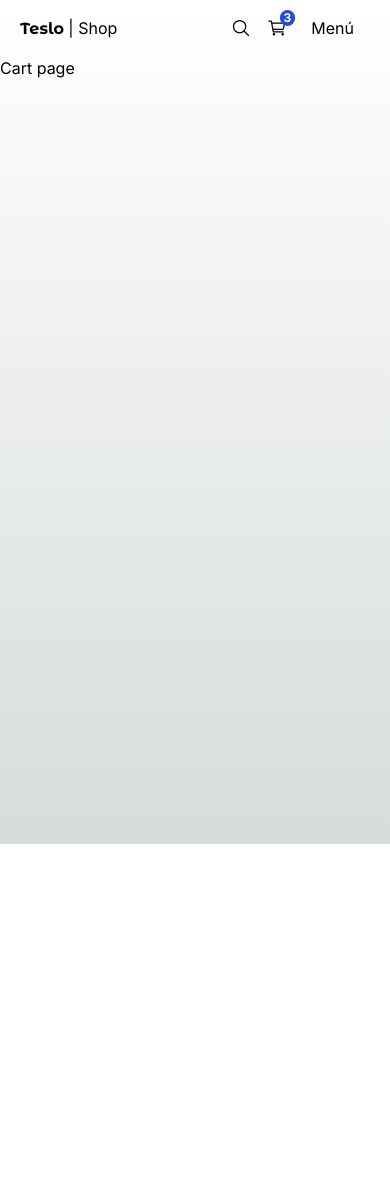
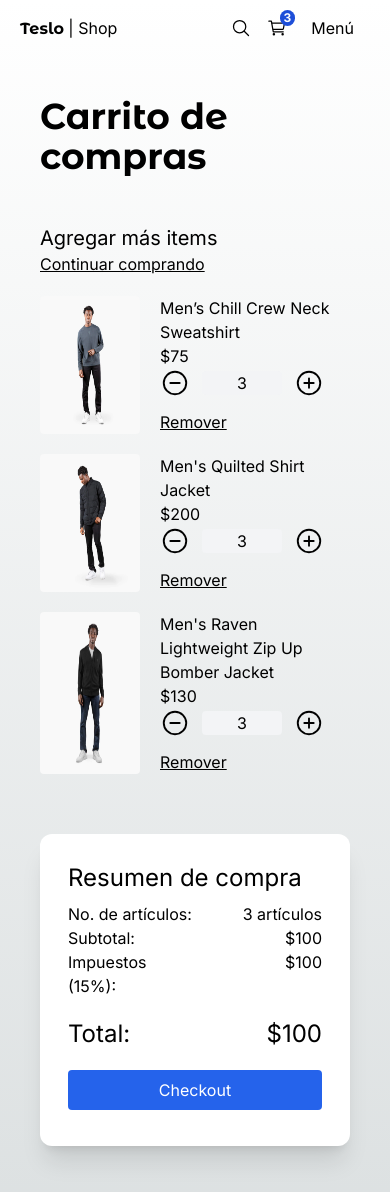
Before and after one commit to Gustavoand39/teslo-shop, a Next.js app: page /cart in a window 390 px wide. Shown: the top 1192 px of the page. Before the commit the page ends 844 px from the top, so only its background shows below. Built offline with nearby package versions, Linux system fonts and the light colour scheme.

Commit message:
chore: Update CartPage component with responsive layout and product details

```diff
--- a/src/app/(shop)/cart/page.tsx
+++ b/src/app/(shop)/cart/page.tsx
@@ -1,7 +1,76 @@
-export default function CartPage () {
+import { QuantitySelector, Title } from "@/components";
+import { initialData } from "@/seed/seed";
+import Image from "next/image";
+import Link from "next/link";
+
+const productsInCart = [
+  initialData.products[0],
+  initialData.products[1],
+  initialData.products[2],
+];
+
+export default function CartPage() {
   return (
-    <div>
-      <h1>Cart page</h1>
+    <div className="flex justify-center items-center mb-72 px-10 sm:px-0">
+      <div className="flex flex-col w-[1000px]">
+        <Title title="Carrito de compras" />
+
+        <div className="grid grid-cols-1 md:grid-cols-2 gap-10">
+          <div className="flex flex-col mt-5">
+            <span className="text-xl">Agregar más items</span>
+
+            <Link href="/home" className="underline mb-5">
+              Continuar comprando
+            </Link>
+
+            {productsInCart.map((product) => (
+              <div key={product.slug} className="flex mb-5">
+                <Image
+                  src={`/products/${product.images[0]}`}
+                  alt={product.title}
+                  width={100}
+                  height={100}
+                  className="mr-5 rounded"
+                />
+
+                <div>
+                  <p>{product.title}</p>
+                  <p>${product.price}</p>
+                  <QuantitySelector quantity={3} />
+                  <button className="underline mt-3">Remover</button>
+                </div>
+              </div>
+            ))}
+          </div>
+
+          <div className="bg-white rounded-xl shadow-xl p-7 h-auto">
+            <h2 className="text-2xl mb-2">Resumen de compra</h2>
+
+            <div className="grid grid-cols-2">
+              <span>No. de artículos:</span>
+              <span className="text-right">3 artículos</span>
+
+              <span>Subtotal:</span>
+              <span className="text-right">$100</span>
+
+              <span>Impuestos (15%):</span>
+              <span className="text-right">$100</span>
+
+              <span className="text-2xl mt-5">Total:</span>
+              <span className="text-2xl mt-5 text-right">$100</span>
+            </div>
+
+            <div className="mt-5 mb-2 w-full">
+              <Link
+                href="/checkout/address"
+                className="flex btn-primary justify-center"
+              >
+                Checkout
+              </Link>
+            </div>
+          </div>
+        </div>
+      </div>
     </div>
   );
 }
```
